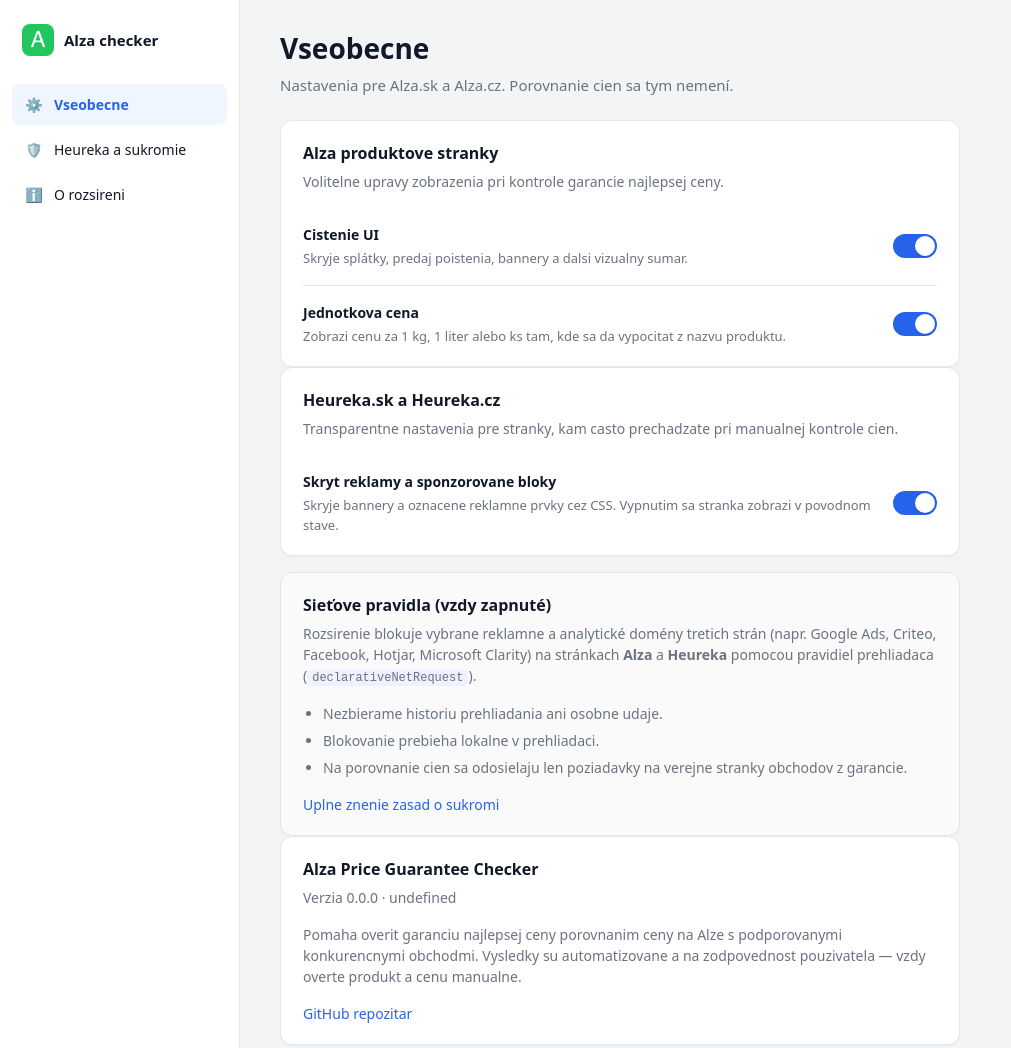
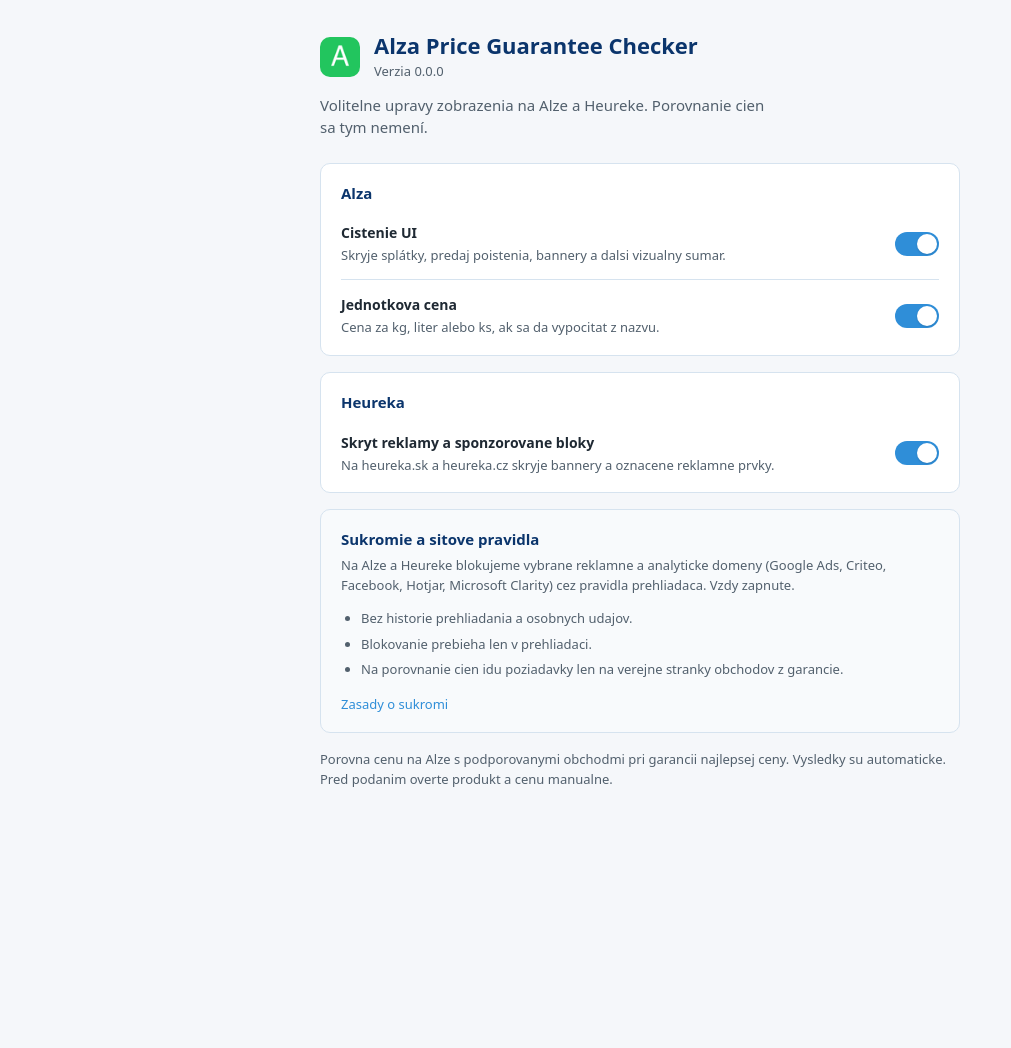
Before and after one commit to martin-gomola/alza-price-guarantee-checker, a browser extension: page src/options.html in a window 1280 px wide. Shown: the top 1048 px of the page, without its empty margins (0-1011 px from the left). After the commit the page ends 882 px from the top, so only its background shows below. Drawn offline with Linux system fonts and the light colour scheme.

Commit message:
Release v1.0.5: single settings page and cleanup CSS fix.
Replace redundant tabbed settings with one scrollable page, bundle privacy locally, and declare cleanup CSS as web-accessible so Heureka ad hiding works under MV3.

```diff
--- a/package.json
+++ b/package.json
@@ -1,6 +1,6 @@
 {
   "name": "alza-price-guarantee-checker",
-  "version": "1.0.4",
+  "version": "1.0.5",
   "scripts": {
     "test": "node --test",
     "build": "rm -rf dist && mkdir -p dist && zip -r dist/alza-price-guarantee-checker-v$(node -p \"require('./package.json').version\").zip manifest.json icons/ src/ PRIVACY.md"
--- a/src/options.css
+++ b/src/options.css
@@ -1,14 +1,11 @@
 :root {
   color-scheme: light;
-  --bg: #f3f4f6;
-  --sidebar-bg: #fff;
-  --card-bg: #fff;
-  --border: #e5e7eb;
-  --text: #111827;
-  --muted: #6b7280;
-  --accent: #2563eb;
-  --accent-soft: #eff6ff;
-  --sidebar-width: 240px;
+  --bg: #f5f7fa;
+  --card: #fff;
+  --border: #d6e3ef;
+  --text: #1f2933;
+  --muted: #52606d;
+  --accent: #2f8ed8;
 }
 
 * {
@@ -25,125 +22,77 @@
   line-height: 1.5;
 }
 
-.app {
-  display: grid;
-  grid-template-columns: var(--sidebar-width) minmax(0, 1fr);
-  min-height: 100vh;
+.page {
+  width: min(640px, calc(100vw - 32px));
+  margin: 0 auto;
+  padding: 32px 0 48px;
 }
 
-.sidebar {
-  display: flex;
-  flex-direction: column;
-  gap: 16px;
-  padding: 20px 12px;
-  border-right: 1px solid var(--border);
-  background: var(--sidebar-bg);
+.page__back {
+  margin: 0 0 16px;
+  font-size: 13px;
 }
 
-.sidebar__brand {
-  display: flex;
-  align-items: center;
-  gap: 10px;
-  padding: 4px 10px 12px;
-}
-
-.sidebar__logo {
-  border-radius: 8px;
-}
-
-.sidebar__name {
-  font-size: 15px;
-  font-weight: 600;
-  color: var(--text);
-}
-
-.sidebar__nav {
-  display: flex;
-  flex-direction: column;
-  gap: 4px;
-}
-
-.nav-item {
-  display: flex;
-  align-items: center;
-  gap: 10px;
-  width: 100%;
-  padding: 10px 12px;
-  border: 0;
-  border-radius: 8px;
-  background: transparent;
-  color: var(--text);
-  font: inherit;
-  text-align: left;
-  cursor: pointer;
-}
-
-.nav-item:hover {
-  background: #f9fafb;
-}
-
-.nav-item--active {
-  background: var(--accent-soft);
-  color: var(--accent);
-  font-weight: 600;
-}
-
-.nav-item__icon {
-  width: 20px;
-  text-align: center;
-  flex-shrink: 0;
-}
-
-.content {
-  max-width: 760px;
-  padding: 32px 40px 48px;
-}
-
-.content__header {
+.page__header {
   margin-bottom: 24px;
 }
 
-.content__header h1 {
-  margin: 0 0 8px;
-  font-size: 28px;
+.page__brand {
+  display: flex;
+  align-items: center;
+  gap: 14px;
+  margin-bottom: 12px;
+}
+
+.page__logo {
+  border-radius: 10px;
+}
+
+.page__header h1 {
+  margin: 0;
+  color: #0b356c;
+  font-size: 22px;
   font-weight: 700;
   line-height: 1.2;
 }
 
-.content__header p {
+.page__version {
+  margin: 4px 0 0;
+  color: var(--muted);
+  font-size: 13px;
+}
+
+.page__intro {
   margin: 0;
   color: var(--muted);
   font-size: 15px;
-}
-
-.panel {
-  display: flex;
-  flex-direction: column;
-  gap: 16px;
+  max-width: 52ch;
 }
 
 .card {
-  padding: 20px 22px;
+  margin-bottom: 16px;
+  padding: 18px 20px;
   border: 1px solid var(--border);
-  border-radius: 12px;
-  background: var(--card-bg);
-  box-shadow: 0 1px 2px rgb(17 24 39 / 4%);
+  border-radius: 10px;
+  background: var(--card);
 }
 
-.card--info {
-  background: #fafafa;
+.card--muted {
+  background: #f8fafc;
 }
 
 .card__title {
-  margin: 0 0 6px;
-  font-size: 16px;
+  margin: 0 0 4px;
+  color: #0b356c;
+  font-size: 15px;
   font-weight: 600;
 }
 
-.card__lead,
 .card__body {
-  margin: 0 0 16px;
+  margin: 0 0 14px;
   color: var(--muted);
+  font-size: 13px;
+  line-height: 1.55;
 }
 
 .card__body:last-child {
@@ -151,9 +100,10 @@
 }
 
 .card__list {
-  margin: 0 0 16px;
+  margin: 0 0 14px;
   padding-left: 20px;
   color: var(--muted);
+  font-size: 13px;
 }
 
 .card__list li + li {
@@ -163,20 +113,21 @@
 .row {
   display: grid;
   grid-template-columns: minmax(0, 1fr) auto;
-  gap: 20px;
+  gap: 16px;
   align-items: center;
-  padding: 16px 0 0;
+  padding-top: 14px;
   cursor: pointer;
 }
 
 .row--border {
-  margin-top: 16px;
+  margin-top: 14px;
+  padding-top: 14px;
   border-top: 1px solid var(--border);
 }
 
 .row__text strong {
   display: block;
-  margin-bottom: 4px;
+  margin-bottom: 3px;
   font-size: 14px;
   font-weight: 600;
 }
@@ -185,6 +136,7 @@
   display: block;
   color: var(--muted);
   font-size: 13px;
+  line-height: 1.45;
 }
 
 .switch {
@@ -206,7 +158,7 @@
   width: 44px;
   height: 24px;
   border-radius: 999px;
-  background: #d1d5db;
+  background: #cbd5e1;
   transition: background 0.15s ease;
 }
 
@@ -219,7 +171,7 @@
   height: 20px;
   border-radius: 50%;
   background: #fff;
-  box-shadow: 0 1px 2px rgb(17 24 39 / 18%);
+  box-shadow: 0 1px 2px rgb(15 23 42 / 16%);
   transition: transform 0.15s ease;
 }
 
@@ -236,6 +188,17 @@
   outline-offset: 2px;
 }
 
+.page__footer {
+  margin-top: 8px;
+  color: var(--muted);
+  font-size: 13px;
+}
+
+.page__footer p {
+  margin: 0 0 10px;
+  line-height: 1.55;
+}
+
 .link {
   color: var(--accent);
   text-decoration: none;
@@ -247,7 +210,7 @@
 
 .status {
   min-height: 20px;
-  margin: 16px 0 0;
+  margin-top: 12px;
   color: var(--muted);
   font-size: 13px;
 }
@@ -255,26 +218,6 @@
 code {
   padding: 1px 5px;
   border-radius: 4px;
-  background: #eef2ff;
+  background: #e8f2fb;
   font-size: 12px;
 }
-
-@media (max-width: 720px) {
-  .app {
-    grid-template-columns: 1fr;
-  }
-
-  .sidebar {
-    border-right: 0;
-    border-bottom: 1px solid var(--border);
-  }
-
-  .sidebar__nav {
-    flex-direction: row;
-    flex-wrap: wrap;
-  }
-
-  .content {
-    padding: 24px 16px 32px;
-  }
-}
--- a/src/options.html
+++ b/src/options.html
@@ -3,43 +3,26 @@
   <head>
     <meta charset="utf-8">
     <meta name="viewport" content="width=device-width, initial-scale=1">
-    <title>Nastavenia — Alza Price Guarantee Checker</title>
+    <title>Nastavenia - Alza Price Guarantee Checker</title>
     <link rel="stylesheet" href="options.css">
   </head>
   <body>
-    <div class="app">
-      <aside class="sidebar" aria-label="Navigacia nastaveni">
-        <div class="sidebar__brand">
-          <img class="sidebar__logo" src="../icons/icon48.png" width="32" height="32" alt="">
-          <span class="sidebar__name">Alza checker</span>
+    <main class="page">
+      <header class="page__header">
+        <div class="page__brand">
+          <img class="page__logo" src="../icons/icon48.png" width="40" height="40" alt="">
+          <div>
+            <h1>Alza Price Guarantee Checker</h1>
+            <p id="about-version" class="page__version"></p>
           </div>
-
-        <nav class="sidebar__nav">
-          <button type="button" class="nav-item nav-item--active" data-panel="general" aria-current="page">
-            <span class="nav-item__icon" aria-hidden="true">⚙️</span>
-            <span>Vseobecne</span>
-          </button>
-          <button type="button" class="nav-item" data-panel="heureka">
-            <span class="nav-item__icon" aria-hidden="true">🛡️</span>
-            <span>Heureka a sukromie</span>
-          </button>
-          <button type="button" class="nav-item" data-panel="about">
-            <span class="nav-item__icon" aria-hidden="true">ℹ️</span>
-            <span>O rozsireni</span>
-          </button>
-        </nav>
-      </aside>
-
-      <main class="content">
-        <header class="content__header">
-          <h1 id="content-title">Vseobecne</h1>
-          <p id="content-subtitle">Nastavenia pre Alza.sk a Alza.cz. Porovnanie cien sa tym nemení.</p>
+        </div>
+        <p class="page__intro">
+          Volitelne upravy zobrazenia na Alze a Heureke. Porovnanie cien sa tym nemení.
+        </p>
       </header>
 
-        <section id="panel-general" class="panel panel--active" aria-labelledby="content-title">
-          <div class="card">
-            <h2 class="card__title">Alza produktove stranky</h2>
-            <p class="card__lead">Volitelne upravy zobrazenia pri kontrole garancie najlepsej ceny.</p>
+      <section class="card" aria-labelledby="alza-settings-title">
+        <h2 id="alza-settings-title" class="card__title">Alza</h2>
 
         <label class="row" for="ui-cleanup-enabled">
           <span class="row__text">
@@ -55,69 +38,56 @@
         <label class="row row--border" for="unit-price-enabled">
           <span class="row__text">
             <strong>Jednotkova cena</strong>
-                <span>Zobrazi cenu za 1 kg, 1 liter alebo ks tam, kde sa da vypocitat z nazvu produktu.</span>
+            <span>Cena za kg, liter alebo ks, ak sa da vypocitat z nazvu.</span>
           </span>
           <span class="switch">
             <input id="unit-price-enabled" type="checkbox">
             <span class="switch__track" aria-hidden="true"></span>
           </span>
         </label>
-          </div>
       </section>
 
-        <section id="panel-heureka" class="panel" hidden aria-labelledby="content-title">
-          <div class="card">
-            <h2 class="card__title">Heureka.sk a Heureka.cz</h2>
-            <p class="card__lead">Transparentne nastavenia pre stranky, kam casto prechadzate pri manualnej kontrole cien.</p>
+      <section class="card" aria-labelledby="heureka-settings-title">
+        <h2 id="heureka-settings-title" class="card__title">Heureka</h2>
 
         <label class="row" for="heureka-cleanup-enabled">
           <span class="row__text">
             <strong>Skryt reklamy a sponzorovane bloky</strong>
-                <span>Skryje bannery a oznacene reklamne prvky cez CSS. Vypnutim sa stranka zobrazi v povodnom stave.</span>
+            <span>Na heureka.sk a heureka.cz skryje bannery a oznacene reklamne prvky.</span>
           </span>
           <span class="switch">
             <input id="heureka-cleanup-enabled" type="checkbox">
             <span class="switch__track" aria-hidden="true"></span>
           </span>
         </label>
-          </div>
+      </section>
 
-          <div class="card card--info">
-            <h2 class="card__title">Sieťove pravidla (vzdy zapnuté)</h2>
+      <section class="card card--muted" aria-labelledby="privacy-title">
+        <h2 id="privacy-title" class="card__title">Sukromie a sitove pravidla</h2>
         <p class="card__body">
-              Rozsirenie blokuje vybrane reklamne a analytické domény tretich strán
-              (napr. Google Ads, Criteo, Facebook, Hotjar, Microsoft Clarity) na stránkach
-              <strong>Alza</strong> a <strong>Heureka</strong> pomocou pravidiel prehliadaca
-              (<code>declarativeNetRequest</code>).
+          Na Alze a Heureke blokujeme vybrane reklamne a analyticke domeny
+          (Google Ads, Criteo, Facebook, Hotjar, Microsoft Clarity) cez pravidla prehliadaca.
+          Vzdy zapnute.
         </p>
         <ul class="card__list">
-              <li>Nezbierame historiu prehliadania ani osobne udaje.</li>
-              <li>Blokovanie prebieha lokalne v prehliadaci.</li>
-              <li>Na porovnanie cien sa odosielaju len poziadavky na verejne stranky obchodov z garancie.</li>
+          <li>Bez historie prehliadania a osobnych udajov.</li>
+          <li>Blokovanie prebieha len v prehliadaci.</li>
+          <li>Na porovnanie cien idu poziadavky len na verejne stranky obchodov z garancie.</li>
         </ul>
         <p class="card__body">
-              <a class="link" href="https://github.com/martin-gomola/alza-price-guarantee-checker/blob/main/PRIVACY.md" target="_blank" rel="noopener noreferrer">Uplne znenie zasad o sukromi</a>
+          <a class="link" href="privacy.html">Zasady o sukromi</a>
         </p>
-          </div>
       </section>
 
-        <section id="panel-about" class="panel" hidden aria-labelledby="content-title">
-          <div class="card">
-            <h2 class="card__title">Alza Price Guarantee Checker</h2>
-            <p class="card__body" id="about-version"></p>
-            <p class="card__body">
-              Pomaha overit garanciu najlepsej ceny porovnanim ceny na Alze s podporovanymi konkurencnymi obchodmi.
-              Vysledky su automatizovane a na zodpovednost pouzivatela — vzdy overte produkt a cenu manualne.
+      <footer class="page__footer">
+        <p>
+          Porovna cenu na Alze s podporovanymi obchodmi pri garancii najlepsej ceny.
+          Vysledky su automaticke. Pred podanim overte produkt a cenu manualne.
         </p>
-            <p class="card__body">
-              <a class="link" href="https://github.com/martin-gomola/alza-price-guarantee-checker" target="_blank" rel="noopener noreferrer">GitHub repozitar</a>
-            </p>
-          </div>
-        </section>
+      </footer>
 
       <p id="status" class="status" role="status" aria-live="polite"></p>
     </main>
-    </div>
 
     <script src="settings.js"></script>
     <script src="options.js"></script>
--- a/src/options.js
+++ b/src/options.js
@@ -1,28 +1,11 @@
 (async function runOptionsPage() {
   const settingsApi = window.AlzaCheckerSettings;
   const status = document.querySelector("#status");
-  const contentTitle = document.querySelector("#content-title");
-  const contentSubtitle = document.querySelector("#content-subtitle");
   const aboutVersion = document.querySelector("#about-version");
 
   if (!settingsApi) {
     return;
   }
-
-  const SECTIONS = {
-    general: {
-      title: "Vseobecne",
-      subtitle: "Nastavenia pre Alza.sk a Alza.cz. Porovnanie cien sa tym nemení."
-    },
-    heureka: {
-      title: "Heureka a sukromie",
-      subtitle: "Reklamy, trackery a transparentne vysvetlenie, co rozsirenie na Heureke robi."
-    },
-    about: {
-      title: "O rozsireni",
-      subtitle: "Verzia, ucely a odkazy na dokumentaciu."
-    }
-  };
 
   const toggles = [
     { id: "ui-cleanup-enabled", key: "uiCleanupEnabled" },
@@ -43,33 +26,9 @@
     status.textContent = text;
   }
 
-  function showPanel(panelId) {
-    for (const button of document.querySelectorAll(".nav-item")) {
-      const active = button.dataset.panel === panelId;
-      button.classList.toggle("nav-item--active", active);
-      button.setAttribute("aria-current", active ? "page" : "false");
-    }
-
-    for (const panel of document.querySelectorAll(".panel")) {
-      const active = panel.id === `panel-${panelId}`;
-      panel.hidden = !active;
-      panel.classList.toggle("panel--active", active);
-    }
-
-    const section = SECTIONS[panelId] || SECTIONS.general;
-    contentTitle.textContent = section.title;
-    contentSubtitle.textContent = section.subtitle;
-  }
-
-  for (const button of document.querySelectorAll(".nav-item")) {
-    button.addEventListener("click", () => {
-      showPanel(button.dataset.panel || "general");
-    });
-  }
-
   if (aboutVersion && chrome?.runtime?.getManifest) {
     const manifest = chrome.runtime.getManifest();
-    aboutVersion.textContent = `Verzia ${manifest.version} · ${manifest.name}`;
+    aboutVersion.textContent = `Verzia ${manifest.version}`;
   }
 
   const settings = await settingsApi.getSettings();
@@ -91,7 +50,7 @@
     await settingsApi.saveSettings(updated);
 
     for (const input of allInputs) input.disabled = false;
-    renderStatus("Ulozene. Obnovte otvorene Alza alebo Heureka taby, aby sa zmeny prejavili.");
+    renderStatus("Ulozene. Obnovte otvorene Alza alebo Heureka taby.");
   }
 
   for (const { input } of inputs) {
```
Also changed, not shown: PRIVACY.md (+0 -4 lines), src/alza-cleanup.js (+14 -3 lines), src/heureka-cleanup.js (+14 -3 lines), src/privacy.html (added, +50 -0 lines), manifest.json. Lines whose indentation alone changed are shown as unchanged.
